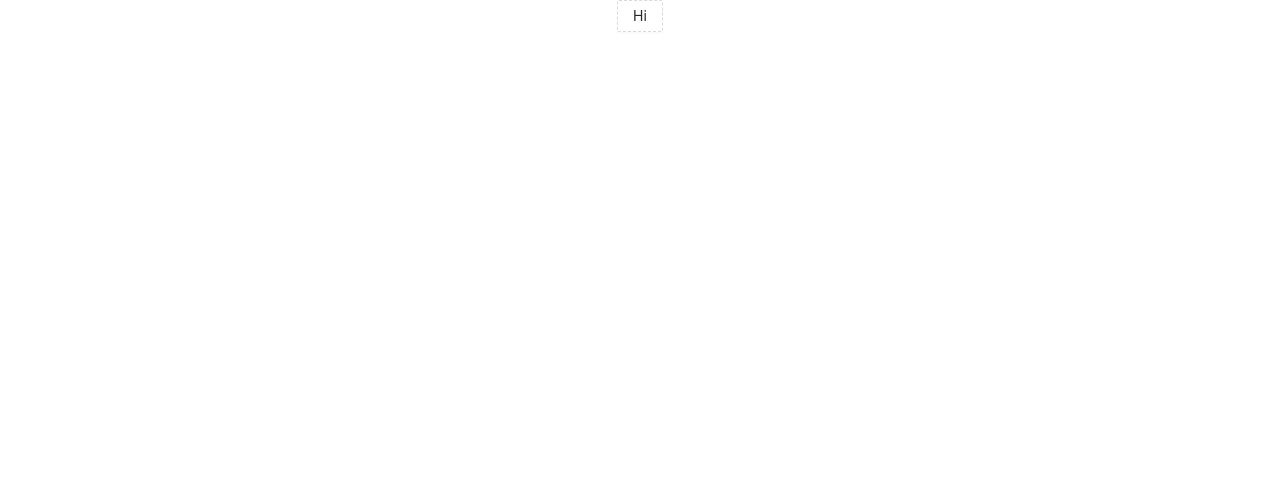
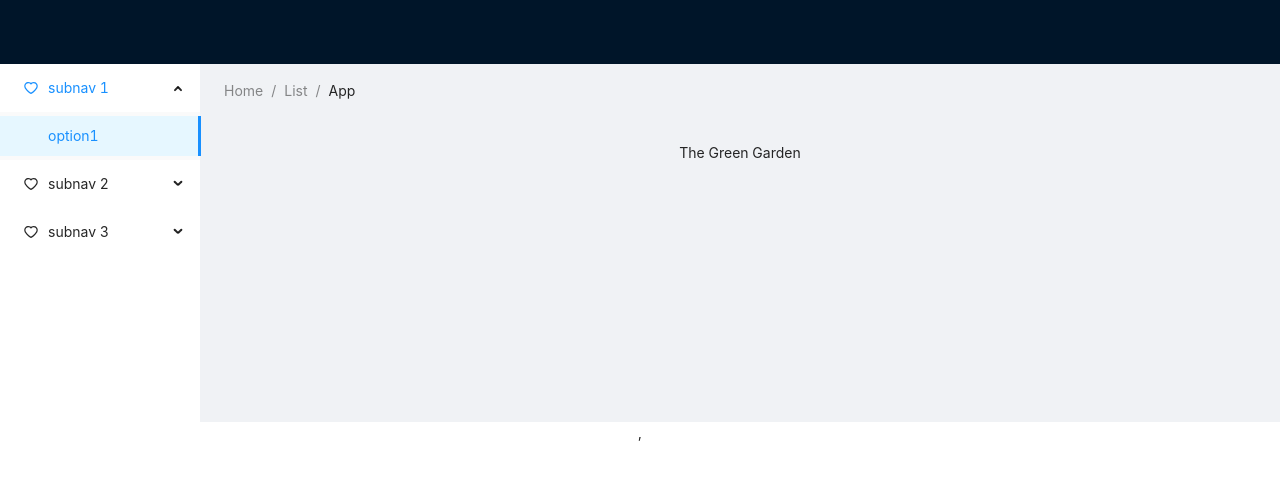
Before and after one commit to becca-bear/Green-Garden, a React (Create React App) app: page / in a window 1280 px wide. Shown: the top 480 px of the page. Built offline with nearby package versions, Linux system fonts and the light colour scheme.

Commit message:
Added Layout

```diff
--- a/src/App.css
+++ b/src/App.css
@@ -37,4 +37,9 @@
   to {
     transform: rotate(360deg);
   }
+
+
+
+
+
 }
--- a/src/App.tsx
+++ b/src/App.tsx
@@ -1,11 +1,53 @@
 import React from 'react'
-import { Button } from 'antd'
 import './App.css'
+import { Layout, Menu, Breadcrumb } from 'antd'
+import { HeartOutlined } from '@ant-design/icons'
+
+const { SubMenu } = Menu
+const { Header, Content, Sider } = Layout
 
 function App() {
   return (
     <div className='App'>
-      <Button type='dashed'>Hi</Button>
+      <Layout>
+        <Header> </Header>
+        <Layout>
+          <Sider width={200} className='site-layout-background'>
+            <Menu
+              mode='inline'
+              defaultSelectedKeys={['1']}
+              defaultOpenKeys={['sub1']}
+              style={{ height: '100%', borderRight: 0 }}>
+              <SubMenu key='sub1' icon={<HeartOutlined />} title='subnav 1'>
+                <Menu.Item key='1'>option1</Menu.Item>
+              </SubMenu>
+              <SubMenu key='sub2' icon={<HeartOutlined />} title='subnav 2'>
+                <Menu.Item key='2'>option2</Menu.Item>
+              </SubMenu>
+              <SubMenu key='sub3' icon={<HeartOutlined />} title='subnav 3'>
+                <Menu.Item key='3'>option3</Menu.Item>
+              </SubMenu>
+            </Menu>
+          </Sider>
+          <Layout style={{ padding: '0 24px 24px' }}>
+            <Breadcrumb style={{ margin: '16px 0' }}>
+              <Breadcrumb.Item>Home</Breadcrumb.Item>
+              <Breadcrumb.Item>List</Breadcrumb.Item>
+              <Breadcrumb.Item>App</Breadcrumb.Item>
+            </Breadcrumb>
+            <Content
+              className='site-layout-background'
+              style={{
+                padding: 24,
+                margin: 0,
+                minHeight: 280
+              }}>
+              The Green Garden
+            </Content>
+          </Layout>
+        </Layout>
+      </Layout>
+      ,
     </div>
   )
 }
```
Also changed, not shown: 1 other file (tests, documents, lock files or other folders).
